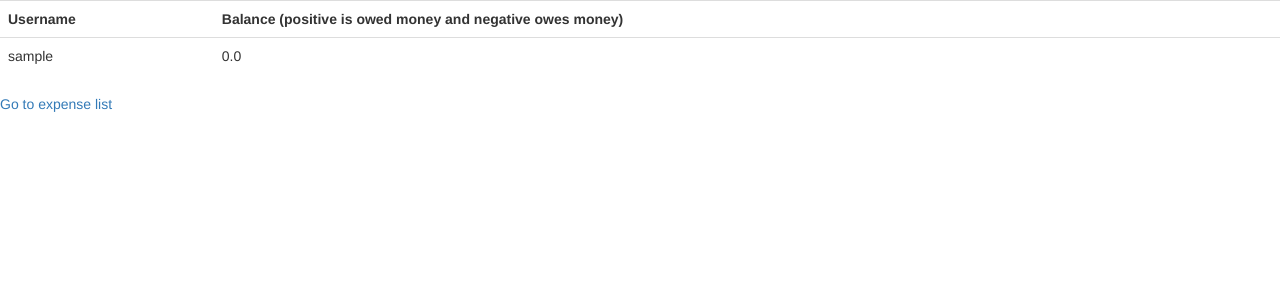
After one commit to t00n/TreeCount, a Django app: page /balance/ in a window 1280 px wide. The commit adds this page. Shown: the top 300 px of the page. Run offline with Django 3.2, Linux system fonts and the light colour scheme; a user stored in the database is signed in; tables that the repository leaves empty hold one stand-in row (values such as "Sample post"); some libraries are stand-ins or nearby versions.

Commit message:
[add] balance

```diff
--- /dev/null
+++ b/treecount/templates/balance.html
@@ -0,0 +1,11 @@
+{% extends "base.html" %}
+
+{% block content %}
+	<table class="table">
+		<tr><th>Username</th><th>Balance (positive is owed money and negative owes money)</th></tr>
+		{% for key, value in balance.items %}
+			<tr><td>{{ key }}</td><td>{{ value }}</td></tr>
+		{% endfor %}
+	</table>
+	<a href="/">Go to expense list</a>
+{% endblock %}
--- a/treecount/templates/expense_list.html
+++ b/treecount/templates/expense_list.html
@@ -19,4 +19,5 @@
 		{% endfor %}
 	</table>
 	<a href="/expense/create">Add an expense</a>
+	<a href="/balance">Show balance</a>
 {% endblock %}
--- a/treecount/urls.py
+++ b/treecount/urls.py
@@ -15,11 +15,12 @@ Including another URLconf
 """
 from django.conf.urls import url, include
 from django.contrib import admin
-from .views import expense_create, expense_list
+from .views import expense_create, expense_list, balance
 
 urlpatterns = [
 	url('^$', expense_list),
     url('^', include('django.contrib.auth.urls')),
     url(r'^expense/create/', expense_create),
+    url(r'^balance/', balance),
     url(r'^admin/', admin.site.urls),
 ]
--- a/treecount/views.py
+++ b/treecount/views.py
@@ -1,6 +1,8 @@
 from django.shortcuts import render
 from django.http import HttpResponseRedirect
 from django.contrib.auth.decorators import login_required
+
+from collections import defaultdict
 
 from .forms import ExpenseForm
 from .models import Expense
@@ -20,3 +22,17 @@ def expense_create(request):
 def expense_list(request):
 	expenses = Expense.objects.all().prefetch_related('creditors').prefetch_related('debitors')
 	return render(request, "expense_list.html", {'expenses': expenses})
+
+@login_required
+def balance(request):
+	expenses = Expense.objects.all().prefetch_related('creditors').prefetch_related('debitors')
+	balance = defaultdict(lambda: 0)
+	for expense in expenses:
+		amount_given = expense.amount / len(expense.creditors.all())
+		amount_due = expense.amount / len(expense.debitors.all())
+		for creditor in expense.creditors.all():
+			balance[creditor.username] += amount_given
+		for debitor in expense.debitors.all():
+			balance[debitor.username] -= amount_due
+	balance = dict(balance)
+	return render(request, "balance.html", {'balance': balance})
```
